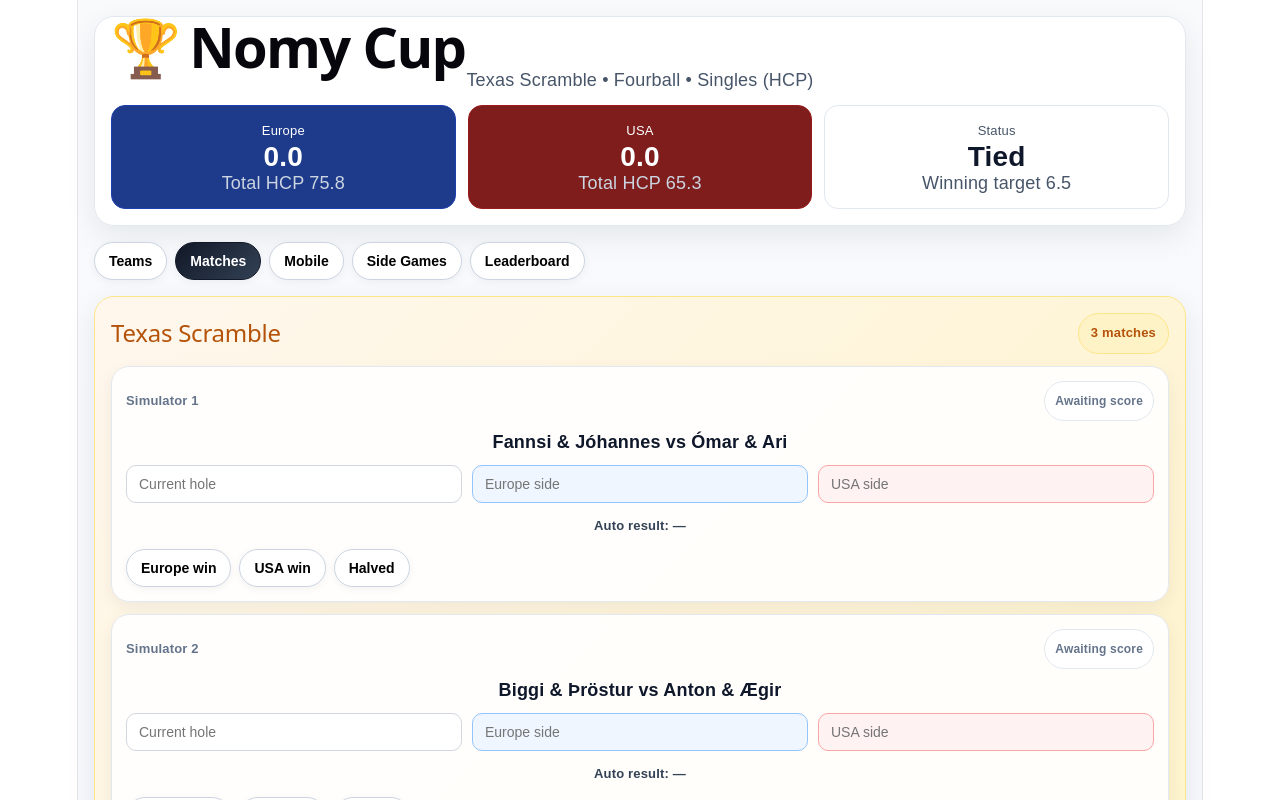
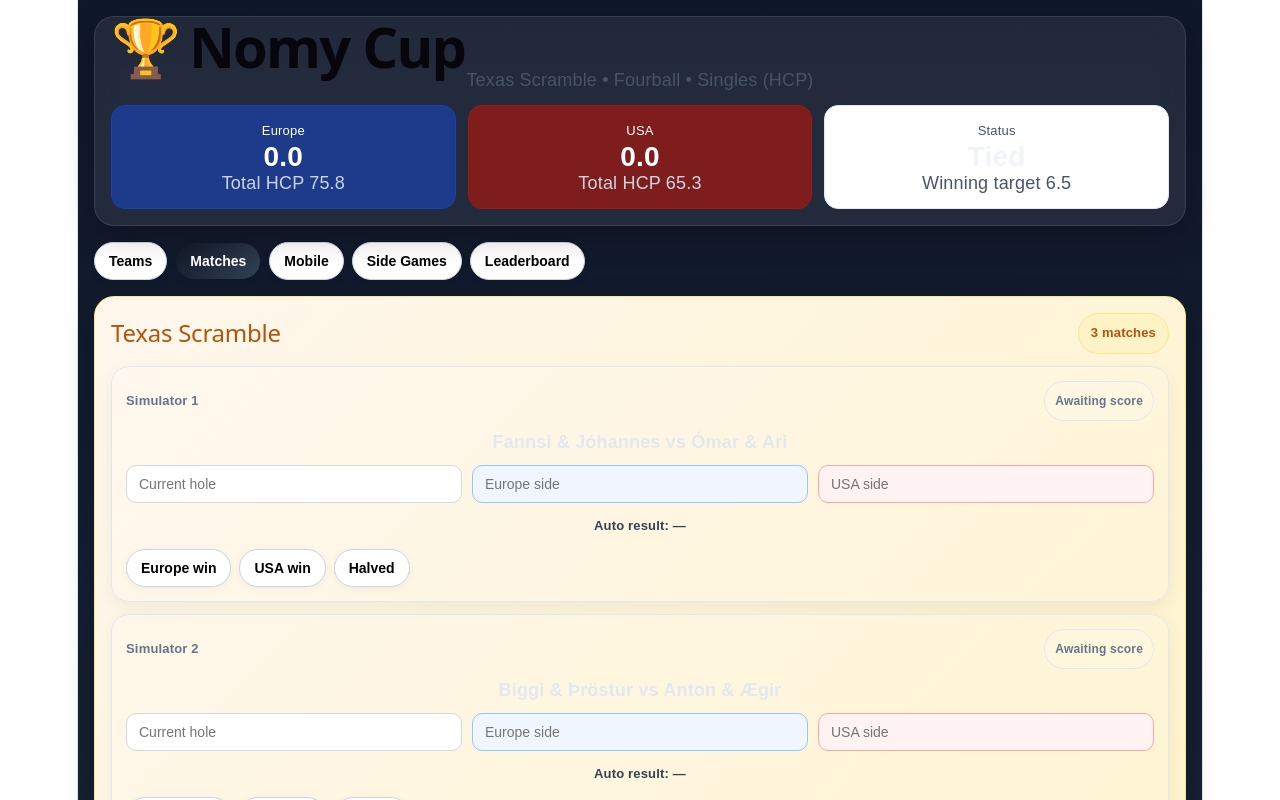
Before and after one commit to jokib82-gif/Nomy-Cup, a React (Vite) app: page / in a window 1280 px wide. Both pictures are taken after a click on the button "Matches". Shown: the top 800 px of the page. Built offline with nearby package versions, Linux system fonts and the light colour scheme.

Commit message:
Update Nomy Cup app

```diff
--- a/src/App.jsx
+++ b/src/App.jsx
@@ -208,11 +208,13 @@ function buildSideStats(players) {
 }
 
 const sectionStyle = {
-  background: "rgba(255,255,255,0.95)",
+  background: "rgba(255,255,255,0.08)",
+  backdropFilter: "blur(12px)",
   borderRadius: 20,
   padding: 16,
-  boxShadow: "0 10px 30px rgba(15,23,42,0.08)",
-  border: "1px solid #e2e8f0",
+  boxShadow: "0 10px 30px rgba(0,0,0,0.25)",
+  border: "1px solid rgba(255,255,255,0.1)",
+  color: "#f1f5f9",
 };
 
 const inputStyle = {
@@ -289,7 +291,7 @@ function getWinnerStyle(winner) {
   }
   return {
     border: "1px solid #e2e8f0",
-    background: "#ffffff",
+    background: "rgba(255,255,255,0.15)",
     color: "#64748b",
   };
 }
@@ -530,10 +532,10 @@ export default function App() {
     <div
       style={{
         minHeight: "100vh",
-        background: "linear-gradient(180deg, #f8fafc 0%, #eef2ff 100%)",
+        background: "linear-gradient(180deg, #0f172a 0%, #1e293b 40%, #334155 100%)",
         padding: 16,
         fontFamily: "Arial, sans-serif",
-        color: "#0f172a",
+        color: "#e2e8f0",
       }}
     >
       <div style={{ maxWidth: 1200, margin: "0 auto", display: "grid", gap: 16 }}>
@@ -704,7 +706,7 @@ export default function App() {
                             border: cardBorder,
                             borderRadius: 18,
                             padding: 14,
-                            background: "rgba(255,255,255,0.9)",
+                            background: "rgba(255,255,255,0.12)",
                             boxShadow: "0 6px 18px rgba(15, 23, 42, 0.06)",
                           }}
                         >
@@ -740,7 +742,7 @@ export default function App() {
                               fontWeight: 800,
                               fontSize: 18,
                               margin: "4px 0 10px 0",
-                              color: "#0f172a",
+                              color: "#e2e8f0",
                             }}
                           >
                             {match.matchup}
@@ -754,7 +756,7 @@ export default function App() {
                                 marginBottom: 10,
                                 padding: 10,
                                 borderRadius: 12,
-                                background: "#ffffff",
+                                background: "rgba(255,255,255,0.15)",
                                 border: "1px dashed #93c5fd",
                               }}
                             >
```
